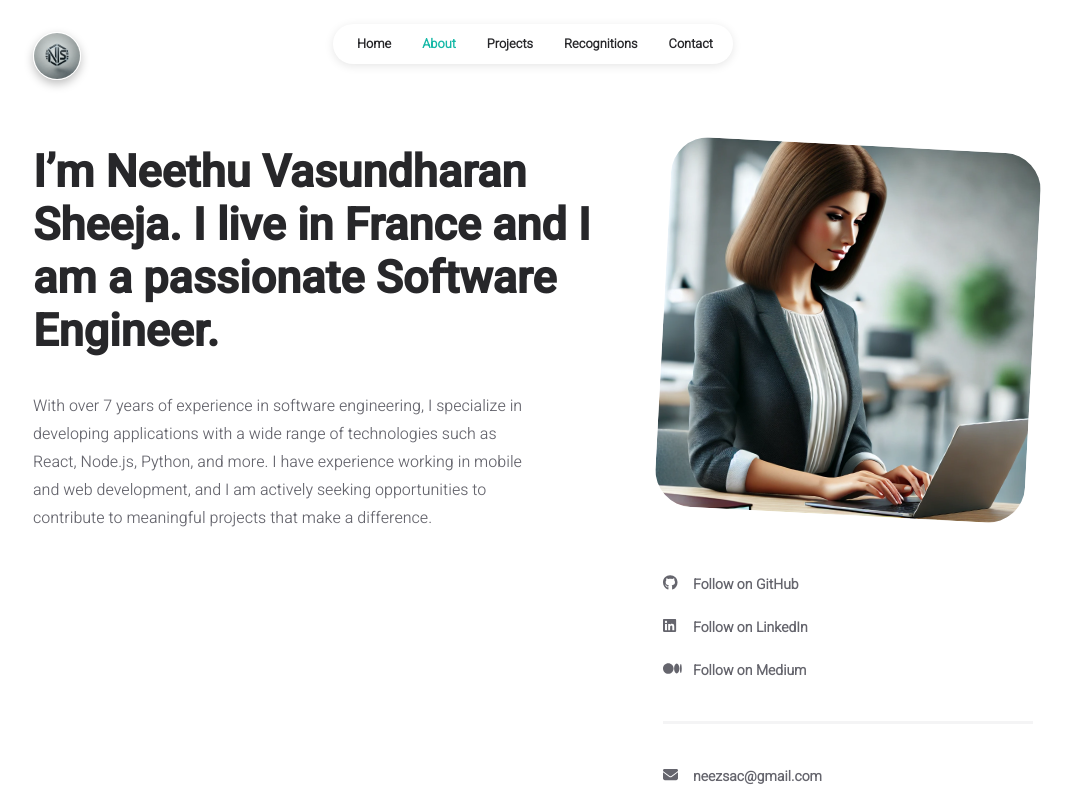
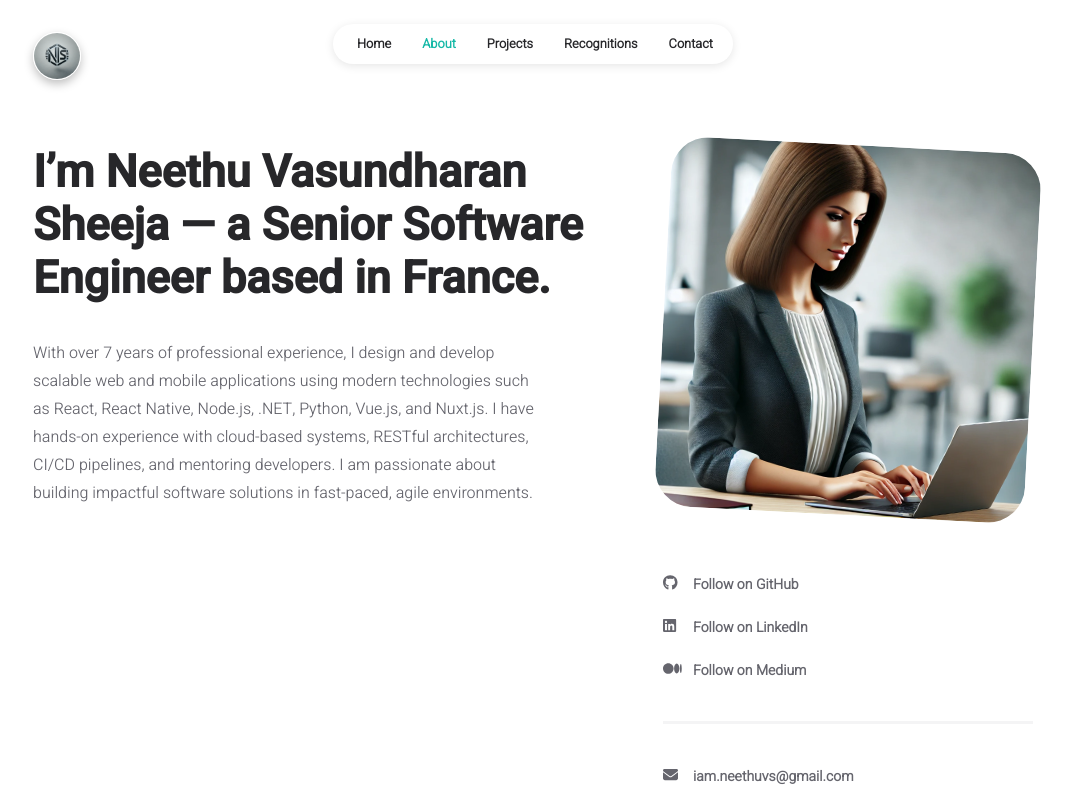
Before and after one commit to Nethzz/MyPortfolio, a React (Create React App) app: page /about in a window 1280 px wide. Shown: the top 800 px of the page, without its empty margins (107-1179 px from the left). Built offline with nearby package versions, Linux system fonts and the light colour scheme.

Commit message:
data updated

```diff
--- a/src/data/seo.js
+++ b/src/data/seo.js
@@ -2,56 +2,109 @@ const SEO = [
 	{
 		page: "home",
 		description:
-			"I am a Software Engineer with 7 years of experience specializing in web and mobile development. Skilled in React, Node.js, and Python, with a strong background in building scalable and efficient applications. Currently pursuing a Master’s in Software Engineering.",
-		keywords: ["Neethu", "Neethu Vasundharan Sheeja", "Software Engineer", "React", "Node.js", "Python"],
+			"Senior Software Engineer with 7+ years of experience building scalable, high-performance web and mobile applications. Expertise in React, React Native, Node.js, .NET, Python, and cloud-native architectures. Skilled in REST APIs, CI/CD pipelines, and solving complex production and scaling challenges.",
+		keywords: [
+			"Neethu",
+			"Neethu Vasundharan Sheeja",
+			"Senior Software Engineer",
+			"Full Stack Developer",
+			"React",
+			"React Native",
+			"Node.js",
+			".NET",
+			"Python",
+			"Cloud Native",
+			"AWS",
+			"CI/CD",
+		],
 	},
 
 	{
 		page: "about",
 		description:
-			"I am a Software Engineer with 7 years of experience in web and mobile development. I specialize in technologies such as React, Node.js, and Python. Currently pursuing a Master’s in Software Engineering to expand my expertise and contribute to innovative projects.",
-		keywords: ["Neethu", "Neethu Vasundharan Sheeja", "Software Engineer", "React", "Node.js", "Python", "Mobile Developer"],
+			"I am a Senior Software Engineer with 7+ years of experience developing scalable web and mobile applications. My expertise includes React, React Native, Node.js, .NET, Python, Vue.js, and Nuxt.js. I have strong experience in cloud-native systems, REST APIs, CI/CD pipelines, and mentoring teams in fast-paced environments.",
+		keywords: [
+			"Neethu",
+			"Neethu Vasundharan Sheeja",
+			"Senior Software Engineer",
+			"Full Stack Engineer",
+			"Web Developer",
+			"Mobile Developer",
+			"React",
+			"Vue.js",
+			"Nuxt.js",
+			"Node.js",
+			".NET",
+			"AWS",
+		],
 	},
 
 	{
 		page: "recognitions",
 		description:
-			"Explore my achievements, awards, and certifications in software engineering and digital transformation. From industry-recognized certifications to research accolades, these recognitions reflect my expertise, dedication, and passion for continuous learning.",
+			"Discover my professional achievements, certifications, and recognitions in software engineering, cloud technologies, and digital transformation. These accomplishments highlight my commitment to technical excellence, continuous learning, and real-world impact.",
 		keywords: [
 			"Neethu",
 			"Neethu Vasundharan Sheeja",
-			"Software Engineer",
+			"Senior Software Engineer",
 			"Achievements",
 			"Awards",
-			"Recognitions",
 			"Certifications",
-			"React",
-			"Node.js",
-			"Python",
+			"Cloud Computing",
+			"Software Engineering",
+			"Digital Transformation",
 			"Machine Learning",
-			"Digital Transformation",
 		],
 	},
 
 	{
 		page: "articles",
 		description:
-			"A collection of my thoughts on programming, leadership, software engineering, and technology trends. These articles reflect my passion for innovation and sharing insights on industry practices.",
-		keywords: ["Neethu", "Neethu Vasundharan Sheeja", "Programming", "Leadership", "Software Engineering", "Technology Trends"],
+			"Read my articles on software engineering, system design, cloud architectures, testing strategies, leadership, and modern technology trends. I share practical insights gained from building and scaling production systems.",
+		keywords: [
+			"Neethu",
+			"Neethu Vasundharan Sheeja",
+			"Software Engineering",
+			"System Design",
+			"Cloud Architecture",
+			"Testing",
+			"Leadership",
+			"Technology Trends",
+		],
 	},
 
 	{
 		page: "projects",
 		description:
-			"I have worked on a variety of innovative projects across different domains, including object detection, human activity recognition, and mobile applications. Many of these projects are open-source and available for others to explore and contribute to.",
-		keywords: ["Neethu", "Neethu Vasundharan Sheeja", "Projects", "React Native", "Machine Learning", "Object Detection", "Mobile Apps"],
+			"I have built and contributed to diverse projects across web, mobile, cloud, and AI domains. My work includes scalable enterprise applications, object detection systems, RESTful APIs, and cloud-native solutions, many of which are open-source.",
+		keywords: [
+			"Neethu",
+			"Neethu Vasundharan Sheeja",
+			"Projects",
+			"React",
+			"React Native",
+			"Node.js",
+			".NET",
+			"Python",
+			"REST APIs",
+			"Object Detection",
+			"Cloud Applications",
+		],
 	},
 
 	{
 		page: "contact",
 		description:
-			"Interested in collaborating on software development or research projects? Feel free to reach out. I am open to new ideas and opportunities to work on impactful solutions.",
-		keywords: ["Neethu", "Neethu Vasundharan Sheeja", "Contact", "Collaboration", "Software Development", "Opportunities"],
+			"Looking to collaborate on scalable software solutions, cloud-based systems, or innovative projects? Get in touch to discuss opportunities, consulting, or technical collaborations.",
+		keywords: [
+			"Neethu",
+			"Neethu Vasundharan Sheeja",
+			"Senior Software Engineer",
+			"Contact",
+			"Collaboration",
+			"Consulting",
+			"Software Development",
+		],
 	},
 ];
 
--- a/src/data/user.js
+++ b/src/data/user.js
@@ -1,9 +1,9 @@
 const INFO = {
 	main: {
 		title: "neethu.dev",
-		name: "Neethu Vasundharan Sheeja.",
-		email: "neezsac@gmail.com",
-		logo: "../logo.png", // Replace with your logo image path
+		name: "Neethu Vasundharan Sheeja",
+		email: "iam.neethuvs@gmail.com",
+		logo: "../logo.png",
 	},
 
 	socials: {
@@ -17,29 +17,30 @@ const INFO = {
 
 	homepage: {
 		name: "Neethu Vasundharan Sheeja",
-		title: "Software Engineer | Intern",
+		title: "Senior Full Stack & Mobile Developer",
 		description:
-			"Software Engineer with 7 years of experience specializing in web and mobile development. Skilled in React, Node.js, and Python, with a strong background in building scalable and efficient applications. Currently pursuing a Master’s in Software Engineering, I am passionate about leveraging my skills to drive innovation and deliver high-quality software solutions. Actively seeking opportunities to contribute to impactful projects and expand my expertise.",
+			"Senior Software Engineer with 7+ years of experience building scalable web and mobile applications. Expertise in React, React Native, Node.js, .NET, Python, and cloud-based systems. Strong background in REST APIs, CI/CD pipelines, and delivering high-performance solutions while solving real-world production and scaling challenges.",
 	},
 
-
 	about: {
-		title: "I’m Neethu Vasundharan Sheeja. I live in France and I am a passionate Software Engineer.",
+		title:
+			"I’m Neethu Vasundharan Sheeja — a Senior Software Engineer based in France.",
 		description:
-			"With over 7 years of experience in software engineering, I specialize in developing applications with a wide range of technologies such as React, Node.js, Python, and more. I have experience working in mobile and web development, and I am actively seeking opportunities to contribute to meaningful projects that make a difference.",
+			"With over 7 years of professional experience, I design and develop scalable web and mobile applications using modern technologies such as React, React Native, Node.js, .NET, Python, Vue.js, and Nuxt.js. I have hands-on experience with cloud-based systems, RESTful architectures, CI/CD pipelines, and mentoring developers. I am passionate about building impactful software solutions in fast-paced, agile environments.",
 	},
 
 	articles: {
-		title: "I'm passionate about pushing the boundaries of what's possible and inspiring the next generation of innovators.",
+		title:
+			"I share practical insights from building, scaling, and maintaining real-world software systems.",
 		description:
-			"Chronological collection of my long-form thoughts on programming, leadership, product design, and more.",
+			"A collection of my thoughts on software engineering, system design, cloud architectures, testing strategies, leadership, and modern technology trends.",
 	},
 
 	projects: [
 		{
 			title: "Object Detection in Maritime Domain",
 			description:
-				"This project focuses on enhancing safety and rescue operations in the maritime domain using object detection techniques. The application identifies critical objects and areas in the maritime environment.",
+				"An AI-powered object detection system designed to enhance safety and rescue operations in maritime environments by identifying critical objects and risk zones.",
 			logo: "https://cdn.jsdelivr.net/npm/programming-languages-logos/src/python/python.png",
 			linkText: "View Project",
 			link: "https://github.com/Nethzz/MarineObjectDetection.git",
@@ -48,13 +49,12 @@ const INFO = {
 		{
 			title: "Hand Gesture-Based Image Controller",
 			description:
-				"This project is a hand gesture-controlled image viewer that allows users to navigate through images, zoom in and out, and detect specific gestures using OpenCV and MediaPipe. It also uploads zoomed images to Firebase Firestore for easy storage and retrieval.",
+				"A computer vision application that enables users to control image navigation and zoom using hand gestures. Built with OpenCV and MediaPipe, with cloud storage integration using Firebase Firestore.",
 			features: [
-				"Hand Gesture Detection: Uses MediaPipe to track hand landmarks.",
-				"Swipe Detection: Navigate through images by swiping left or right.",
-				"Zoom Control: Adjust zoom level with a pinch gesture.",
-				"Circle Gesture Recognition: Detect circular hand movements.",
-				"Firestore Integration: Uploads zoomed images to Firebase Firestore.",
+				"Hand landmark tracking using MediaPipe",
+				"Gesture-based navigation and zoom control",
+				"Circle gesture recognition",
+				"Cloud storage with Firebase Firestore",
 			],
 			technologies: [
 				"Python",
@@ -68,21 +68,19 @@ const INFO = {
 			link: "https://github.com/Nethzz/Vision.git",
 		},
 
-
 		{
-			title: "3D Living Room with Image Gallery (Unity, Google Cardboard SDK)",
+			title: "3D Living Room with Image Gallery (VR)",
 			description:
-				"Developed a 3D interactive living room environment and integrated an image gallery displayed on the walls using Unity and Google Cardboard SDK for an immersive VR experience. This project allows users to navigate through a virtual living room and view an image gallery on the walls, enhancing the VR experience with Google Cardboard.",
+				"A virtual reality application developed using Unity and Google Cardboard SDK, featuring a 3D interactive living room with an embedded image gallery for immersive user experience.",
 			logo: "https://cdn.jsdelivr.net/npm/programming-languages-logos/src/csharp/csharp.png",
 			linkText: "View Project",
 			link: "https://github.com/Nethzz/3DLivingRoomInGoogleCardboard.git",
 		},
 
-
 		{
-			title: "FashionWave - Clothing E-Commerce Website",
+			title: "FashionWave – Clothing E-Commerce Platform",
 			description:
-				"FashionWave is a full-stack web application for clothing e-commerce built using ASP.NET. It features product browsing, user authentication, and payment systems.",
+				"A full-stack e-commerce web application built with ASP.NET, featuring product management, secure authentication, and integrated payment workflows.",
 			logo: "https://cdn.jsdelivr.net/npm/programming-languages-logos/src/csharp/csharp.png",
 			linkText: "View Project",
 			link: "https://github.com/Nethzz/FashionWave.git",
@@ -91,43 +89,32 @@ const INFO = {
 		{
 			title: "React Native Camera-Based Image Uploader",
 			description:
-				"This project is a React Native application that captures images using the device's camera at periodic intervals, compresses them, converts them to Base64, and uploads them to Firebase Firestore.",
+				"A mobile application that captures images at fixed intervals, compresses them, converts them to Base64, and uploads them to Firebase Firestore with start/stop controls.",
 			features: [
-				"Automatic Image Capture: Takes photos every 5 seconds.",
-				"Image Compression: Reduces image size before uploading.",
-				"Base64 Conversion: Converts images to Base64 format.",
-				"Firestore Integration: Uploads images to Firebase Firestore.",
-				"Start & Stop Uploading: Allows users to control the process.",
+				"Automated camera capture",
+				"Image compression and optimization",
+				"Base64 conversion",
+				"Cloud upload using Firebase Firestore",
 			],
 			technologies: [
 				"React Native",
-				"react-native-vision-camera (For capturing images)",
-				"@react-native-firebase/firestore (For Firebase integration)",
-				"react-native-compressor (For image compression)",
+				"Vision Camera",
+				"Firebase Firestore",
+				"Image Compression",
 			],
 			logo: "https://cdn.jsdelivr.net/npm/programming-languages-logos/src/javascript/javascript.png",
 			linkText: "View Project",
 			link: "https://github.com/Nethzz/CaptureX.git",
 		},
+
 		{
 			title: "Facial Image Classification",
 			description:
-				"Facial image classification is a growing area of interest in machine learning. In this project, we explore machine learning techniques to classify facial images based on three attributes:\n\n1. **Head Position**: Straight, Left, Right, Up\n2. **Facial Expression**: Neutral, Happy, Sad, Angry\n3. **Eye State**: Sunglasses, Open\n\nBy implementing various machine learning classifiers, we aim to achieve accurate predictions for these attributes.",
+				"A machine learning project focused on classifying facial images based on head position, facial expression, and eye state using multiple supervised learning techniques.",
 			logo: "https://cdn.jsdelivr.net/npm/programming-languages-logos/src/python/python.png",
 			linkText: "View Project",
 			link: "https://github.com/Nethzz/FaceClassification.git",
 		},
-		// {
-		// 	title: "Tic Tac Toe Game",
-		// 	description:
-		// 		"This project features a simple implementation of the classic Tic Tac Toe game using Python.\n\nIt allows two players to take turns marking spaces in a 3x3 grid with their symbols (X and O). The game checks for win conditions or draws after each move, ensuring an engaging experience.\n\n**Key Features**:\n- **Player vs Player Mode**: Two players compete against each other.\n- **Input Validation**: Ensures only valid moves are accepted.\n- **Win Condition Checks**: Determines the winner after each turn.\n- **Restart Option**: Allows players to start a new game easily.",
-		// 	logo: "https://cdn.jsdelivr.net/npm/programming-languages-logos/src/python/python.png", // Python logo since it's built using Python
-		// 	linkText: "View Project",
-		// 	link: "https://github.com/Nethzz/TicTacToeGame.git", // Replace with the correct GitHub link or project page if applicable
-		// }
-
-
-
 	],
 };
 
```
